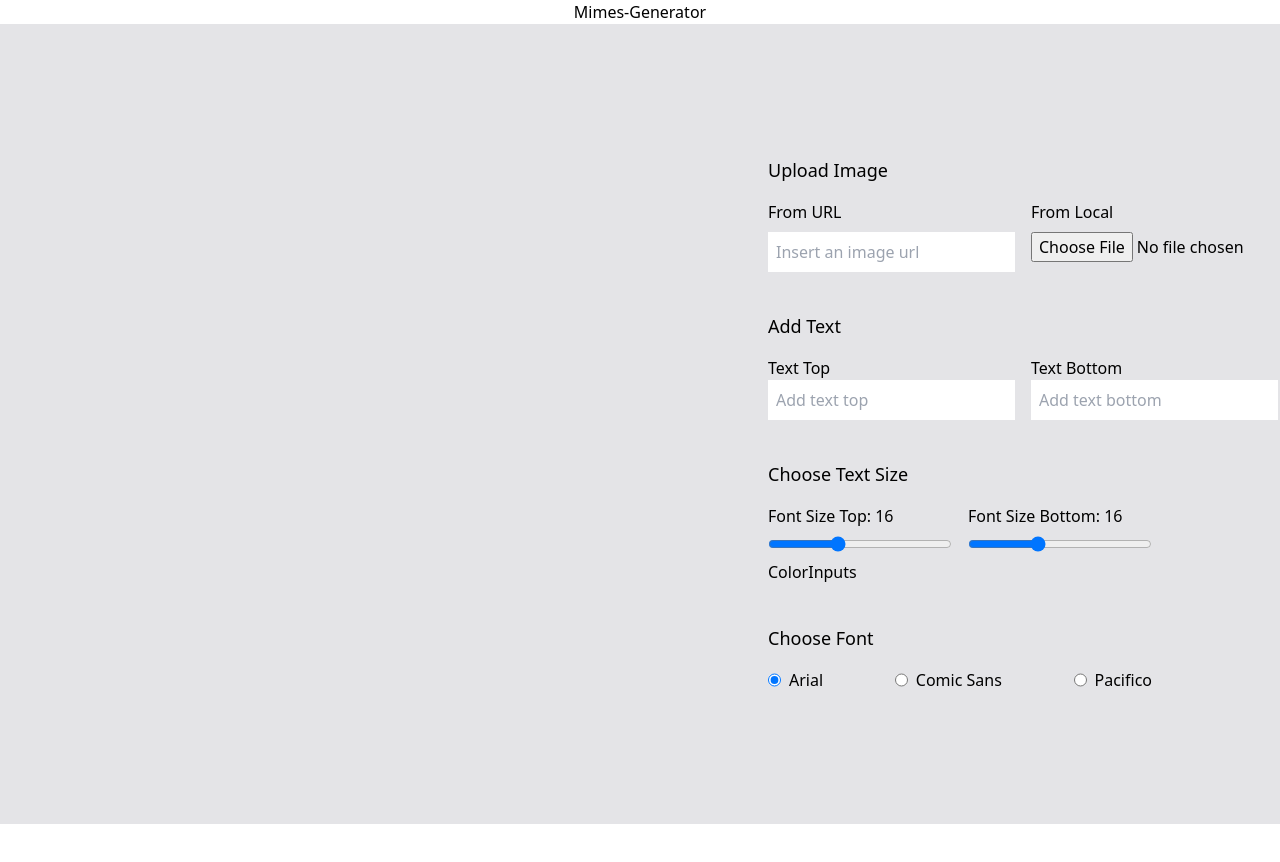
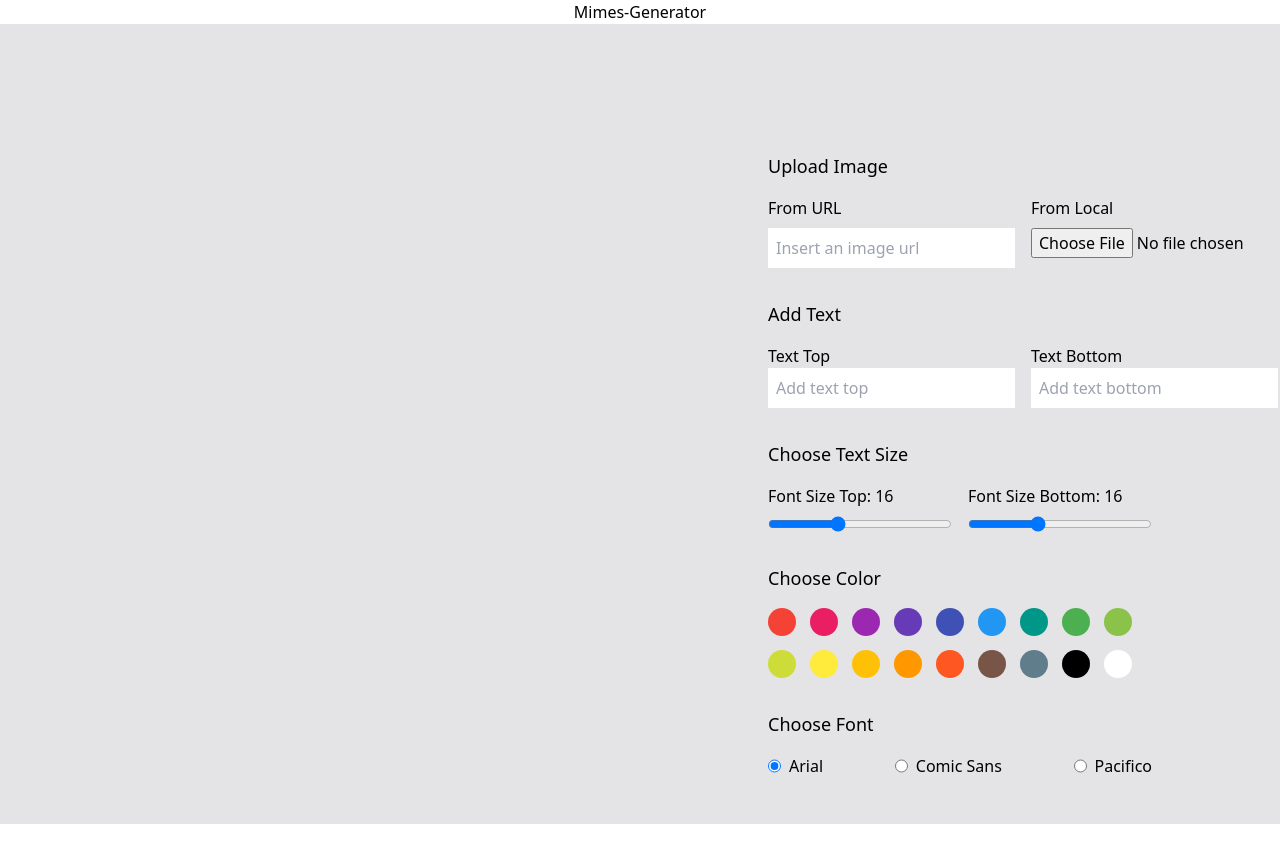
Before and after one commit to NewDeLi/meme-generator, a React (Vite) app: page / in a window 1280 px wide. Shown: the top 862 px of the page. Before the commit the page ends 824 px from the top, so only its background shows below. Built offline with nearby package versions, Linux system fonts and the light colour scheme.

Commit message:
create colorpicker

```diff
--- a/package.json
+++ b/package.json
@@ -11,11 +11,13 @@
   "dependencies": {
     "canvas-txt": "^3.0.0",
     "react": "^18.2.0",
+    "react-color": "^2.19.3",
     "react-dom": "^18.2.0"
   },
   "devDependencies": {
     "@types/canvas-txt": "^3.0.0",
     "@types/react": "^18.0.27",
+    "@types/react-color": "^3.0.6",
     "@types/react-dom": "^18.0.10",
     "@vitejs/plugin-react": "^3.1.0",
     "autoprefixer": "^10.4.13",
--- a/src/components/ColorInputs.tsx
+++ b/src/components/ColorInputs.tsx
@@ -1,8 +1,45 @@
-import React from 'react'
+import React from "react";
+import { useStore } from "../context/appContext";
+import { CirclePicker } from "react-color";
 
 export const ColorInputs = () => {
-    //TODO: use libary react-color for this
+  const { state, actions } = useStore();
+  const { fontColor } = state.textObject;
+  const colorPalette = [
+    "#f44336",
+    "#e91e63",
+    "#9c27b0",
+    "#673ab7",
+    "#3f51b5",
+    "#2196f3",
+    "#009688",
+    "#4caf50",
+    "#8bc34a",
+    "#cddc39",
+    "#ffeb3b",
+    "#ffc107",
+    "#ff9800",
+    "#ff5722",
+    "#795548",
+    "#607d8b",
+    "#000",
+    "#fff",
+  ];
+
+  const handleOnChange = (color: any) => {
+    const newColor = color.hex;
+    actions?.setTextObject({ ...state.textObject, fontColor: newColor });
+  };
+
   return (
-    <div>ColorInputs</div>
-  )
-}
+    <fieldset>
+      <legend className="text-lg pb-4 pt-8 ">Choose Color</legend>
+      <CirclePicker
+        className="min-w-full"
+        colors={colorPalette}
+        color={fontColor}
+        onChange={handleOnChange}
+      />
+    </fieldset>
+  );
+};
--- a/src/utils/drawImageWithText.ts
+++ b/src/utils/drawImageWithText.ts
@@ -41,6 +41,7 @@ export const drawImageWithText = ({
         context.drawImage(img, 0, 0, width, height);
 
         //draw text top
+        context.fillStyle = fontColor;
         canvasTxt.font = font;
         canvasTxt.fontWeight = "bold";
         canvasTxt.fontSize = parseInt(fontSizeTop);
```
Also changed, not shown: 1 other file (tests, documents, lock files or other folders).
